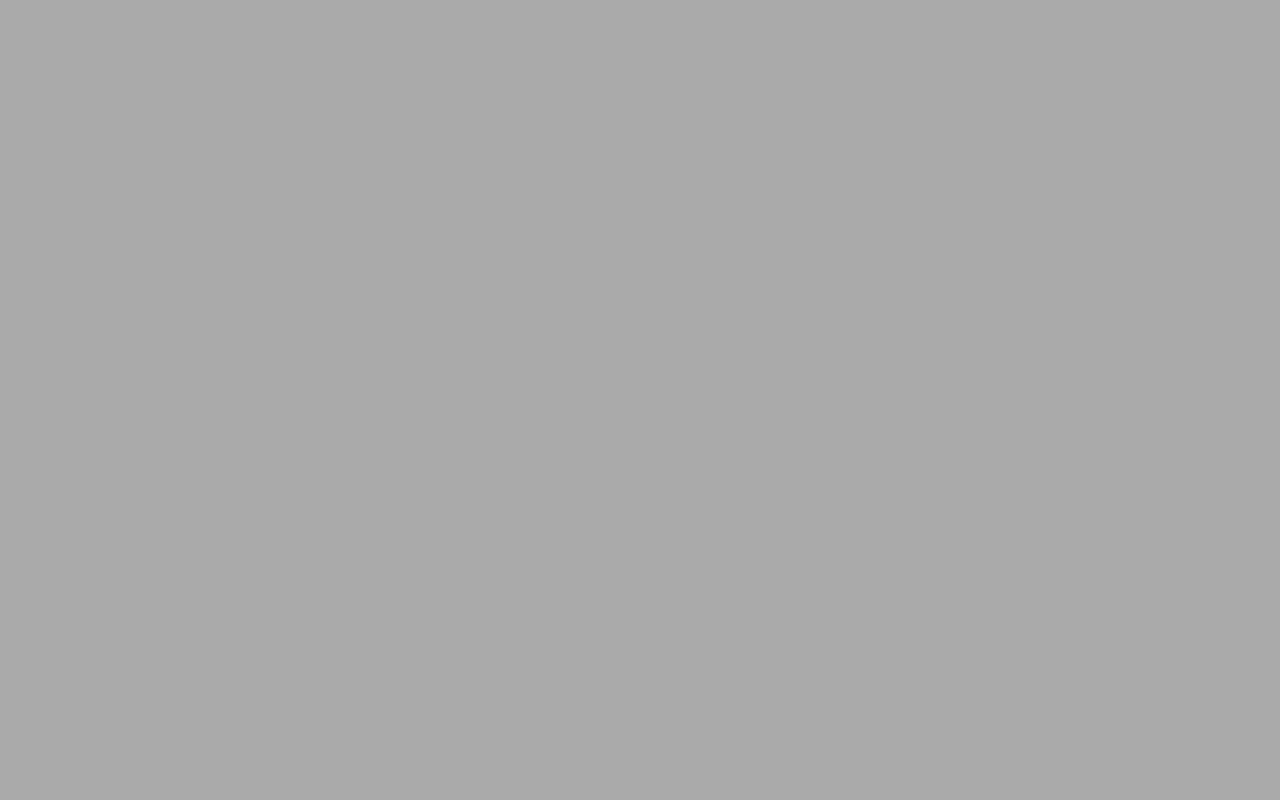
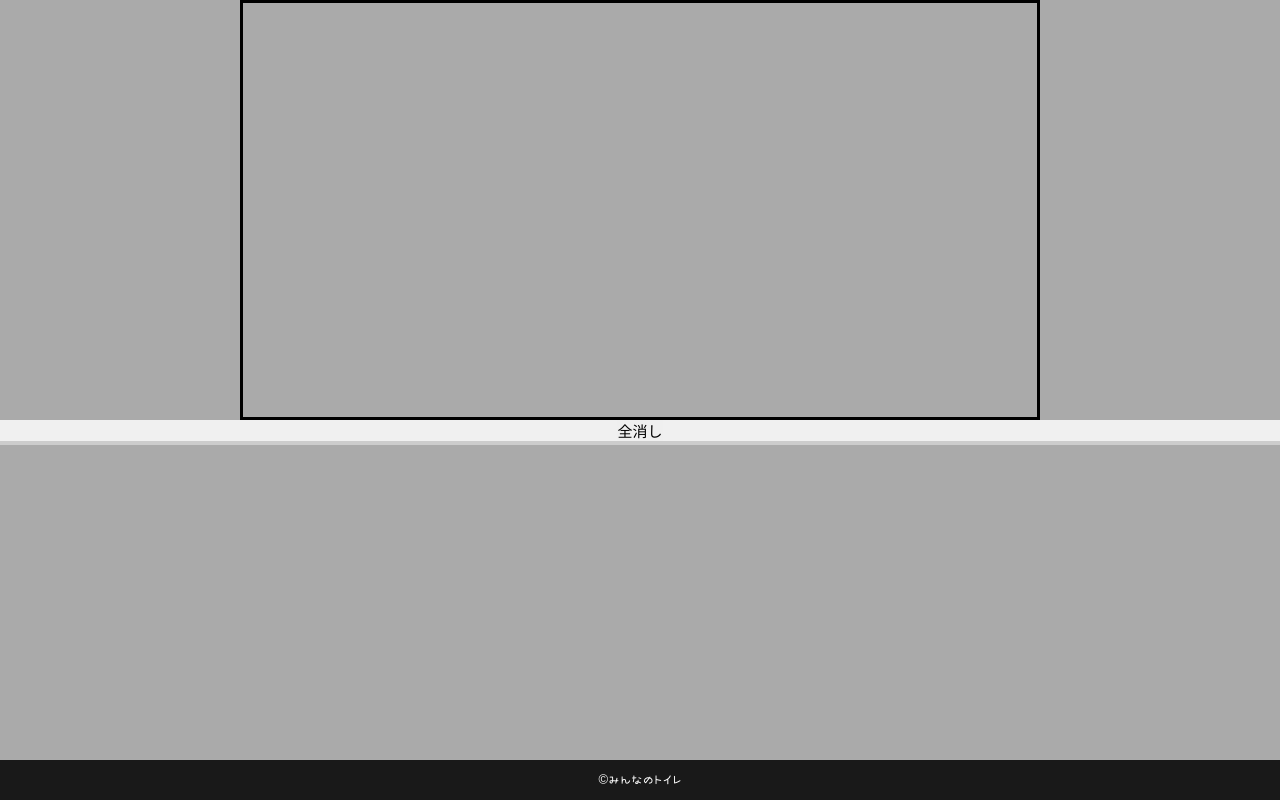
Before and after one commit to gokigen-ch/everyones-toilet-front, a Nuxt app: page /rooms/4 in a window 1280 px wide. Before the commit this address had no page. Built offline with nearby package versions, Linux system fonts and the light colour scheme.

Commit message:
feat: フリーハンドで落書きできるようにした

```diff
--- /dev/null
+++ b/components/DrawRoom.vue
@@ -0,0 +1,225 @@
+<template>
+  <div>
+    <div class="canvas-parent" id="canvasParent">
+      <canvas id="canvas"></canvas>
+    </div>
+    <main class="room">
+      <button id="clear-button">全消し</button>
+    </main>
+    <footer>
+        &copy;みんなのトイレ
+    </footer>
+  </div>
+</template>
+<script>
+import Vue from 'vue'
+
+export default {
+  props: {
+    num :{
+      type: Number,
+      require: true
+    }
+  },
+  computed: {
+    paperAlt: function () {
+      return this.num + '番目の個室のペーパーホルダー'
+    },
+    toiletAlt: function () {
+      return this.num + '番目の個室のトイレ'
+    },
+    twitterShareHref: function(){
+      return 'http://twitter.com/intent/tweet?text=' + this.num + '番目の個室に入りました%0a&hashtags=みんなのトイレ&url=https://everyones-toilet.tokyo'
+    },
+  },
+  data: function () {
+    return {
+      rakugakiForm: {
+        top: 0,
+        left: 0,
+        show: false
+      },
+      rakugakis:[],
+      drawpoint:[],
+      // マウスがドラッグされているか(クリックされたままか)判断するためのフラグ
+      isDrag: false,
+      context: null,
+      lastPosition: null,
+      canvas: null
+    }
+  },
+  methods: {
+    // 絵を書く
+    draw(x, y) {
+      // マウスがドラッグされていなかったら処理を中断する。
+      // ドラッグしながらしか絵を書くことが出来ない。
+      if(!this.isDrag) {
+        return;
+      }
+
+      let from,to;
+
+      // ドラッグの開始時
+      if (this.lastPosition.x === null || this.lastPosition.y === null) {
+        from = {
+          x: x,
+          y: y
+        }
+      // ドラッグ中
+      } else {
+        from = {
+          x: this.lastPosition.x,
+          y: this.lastPosition.y
+        }
+      }
+
+      to = {
+          x: x,
+          y: y
+      }
+
+      this.drawpoint.push(
+        {
+          from,to
+        }
+      )
+      // 現在のマウス位置を記録して、次回線を書くときの開始点に使う
+      this.lastPosition.x = x;
+      this.lastPosition.y = y;
+    },
+    // canvas上に書いた絵を全部消す
+    clear() {
+      this.drawpoint = []
+    },
+    dragStart(event) {
+      this.isDrag = true;
+    },
+    dragEnd(event) {
+      // 線を書く処理の終了を宣言する
+      this.isDrag = false;
+      // 描画中に記録していた値をリセットする
+      this.lastPosition.x = null;
+      this.lastPosition.y = null;
+   },
+
+  // マウス操作やボタンクリック時のイベント処理を定義する
+  initEventHandler() {
+    console.log("initEventHandler")
+    const clearButton = document.querySelector('#clear-button');
+    clearButton.addEventListener('click', this.clear);
+
+    canvas.addEventListener('mousedown', this.dragStart);
+    canvas.addEventListener('mouseup', this.dragEnd);
+    canvas.addEventListener('mouseout', this.dragEnd);
+
+    canvas.addEventListener('mousemove', (event) => {
+      this.draw(event.offsetX , event.offsetY);
+    });
+  },
+  frame_draw(){
+    // 「context.beginPath()」と「context.closePath()」を都度draw関数内で実行するよりも、
+    // 線の描き始め(dragStart関数)と線の描き終わり(dragEnd)で1回ずつ読んだほうがより綺麗に線画書ける
+    this.context.beginPath()
+    this.drawpoint.forEach((element) => {
+      console.log("foreach")
+      // this.context.lineCap = 'round'; // 丸みを帯びた線にする
+      // this.context.lineJoin = 'round'; // 丸みを帯びた線にする
+      // this.context.lineWidth = 5; // 線の太さ
+      // this.context.strokeStyle = 'black'; // 線の色
+      this.context.moveTo(element.from.x, element.from.y)
+      this.context.lineTo(element.to.x, element.to.y)
+      this.context.stroke()
+    })
+    this.context.closePath()
+  },
+  resize(){
+    let canvasParent = document.getElementById("canvasParent");
+    this.canvas.width = canvasParent.clientWidth;
+    this.canvas.height = canvasParent.clientHeight;
+  },
+  },
+  // TODO: asyncDataにしたいけど動かないからしかたなくmountedで書いてみる
+  mounted : function(){
+    // canvasのレスポンシブ対応
+    const FRAMERATE = 60;
+    let canvasParent = document.getElementById("canvasParent");
+    this.canvas = document.getElementById("canvas");
+    this.context = canvas.getContext('2d');
+
+    this.context.lineCap = 'round'; // 丸みを帯びた線にする
+    this.context.lineJoin = 'round'; // 丸みを帯びた線にする
+    this.context.lineWidth = 5; // 線の太さ
+    this.context.strokeStyle = 'black'; // 線の色
+
+    let world = () => {
+        this.resize();
+        this.frame_draw();
+    };
+    setInterval(() => world(), 1000/FRAMERATE);
+
+    // 直前のマウスのcanvas上のx座標とy座標を記録する
+    this.lastPosition = { x: null, y: null };
+
+    // イベント処理を初期化する
+    this.initEventHandler();
+  }
+}
+</script>
+<style scoped>
+
+/* 個室 */
+.canvas-parent {
+  position: relative;
+  margin: 0 auto;
+  max-width: 800px;
+  height: 420px;
+  border:solid;
+  white-space:nowrap;
+  overflow: scroll;
+}
+
+.room-floor {
+  position: relative;
+  width: 100%;
+}
+
+.room-floor .toilet {
+  position: absolute;
+  left:50%;
+  top: -20px;
+  margin-left: -138px;
+}
+
+.room-floor .paper {
+  position: absolute;
+  left:50%;
+  top: -80px;
+  margin-left: -100px;
+}
+
+.room-floor-btn-area {
+  position: absolute;
+  right: 12px;
+  bottom:12px;
+}
+.room-floor-btn-area a {
+  display: block;
+  margin-bottom: 8px;
+  padding: 12px;
+  border: 4px solid #191919;
+  background: #fff;
+}
+.room-floor-btn-area a:last-child {
+  margin-bottom: 0px;
+}
+
+footer {
+  position: fixed;
+  bottom: 0;
+  width: 100%;
+  color: #fff;
+  font-size: 13px;
+  background-color: #191919;
+  line-height: 40px;
+}
+</style>
--- a/pages/index.vue
+++ b/pages/index.vue
@@ -12,7 +12,7 @@
         </li>
         <li class="toilet02"><nuxt-link to="/rooms/2" id="toilet2"></nuxt-link></li>
         <li class="toilet03"><nuxt-link to="/rooms/3" id="toilet3"></nuxt-link></li>
-        <li class="toilet04"><img src="/images/toilet-close-used.png" alt="個室4"></li>
+        <li class="toilet04"><nuxt-link to="/rooms/4" id="toilet4"></nuxt-link></li>
         <li class="toilet05"><img src="/images/malfunction.png" alt="個室5"></li>
       </ul>
     </main>
--- /dev/null
+++ b/pages/rooms/4.vue
@@ -0,0 +1,13 @@
+<template>
+  <div>
+      <draw-room :num="4"/>
+  </div>
+</template>
+<script>
+import DrawRoom from '@/components/DrawRoom.vue'
+export default {
+    components: {
+        DrawRoom
+    }
+}
+</script>
```
